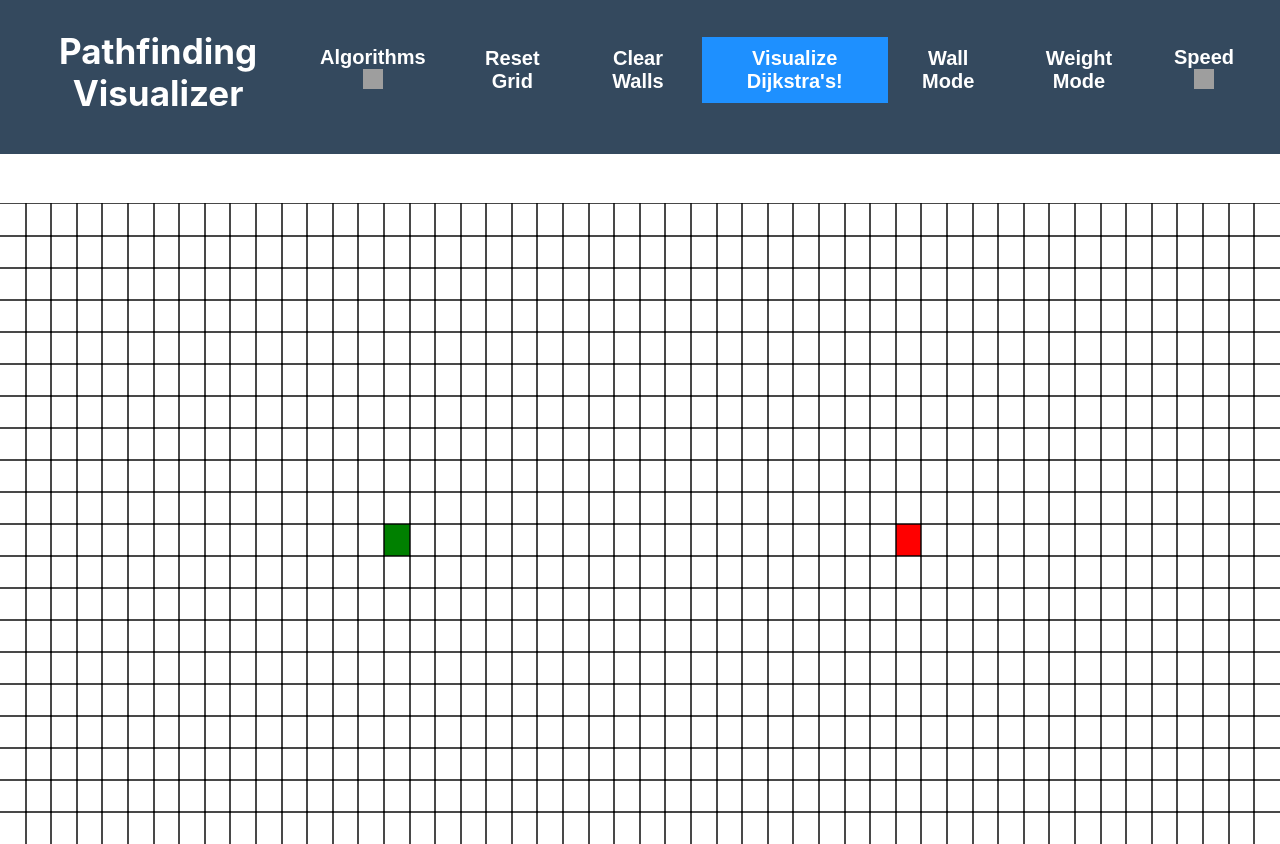
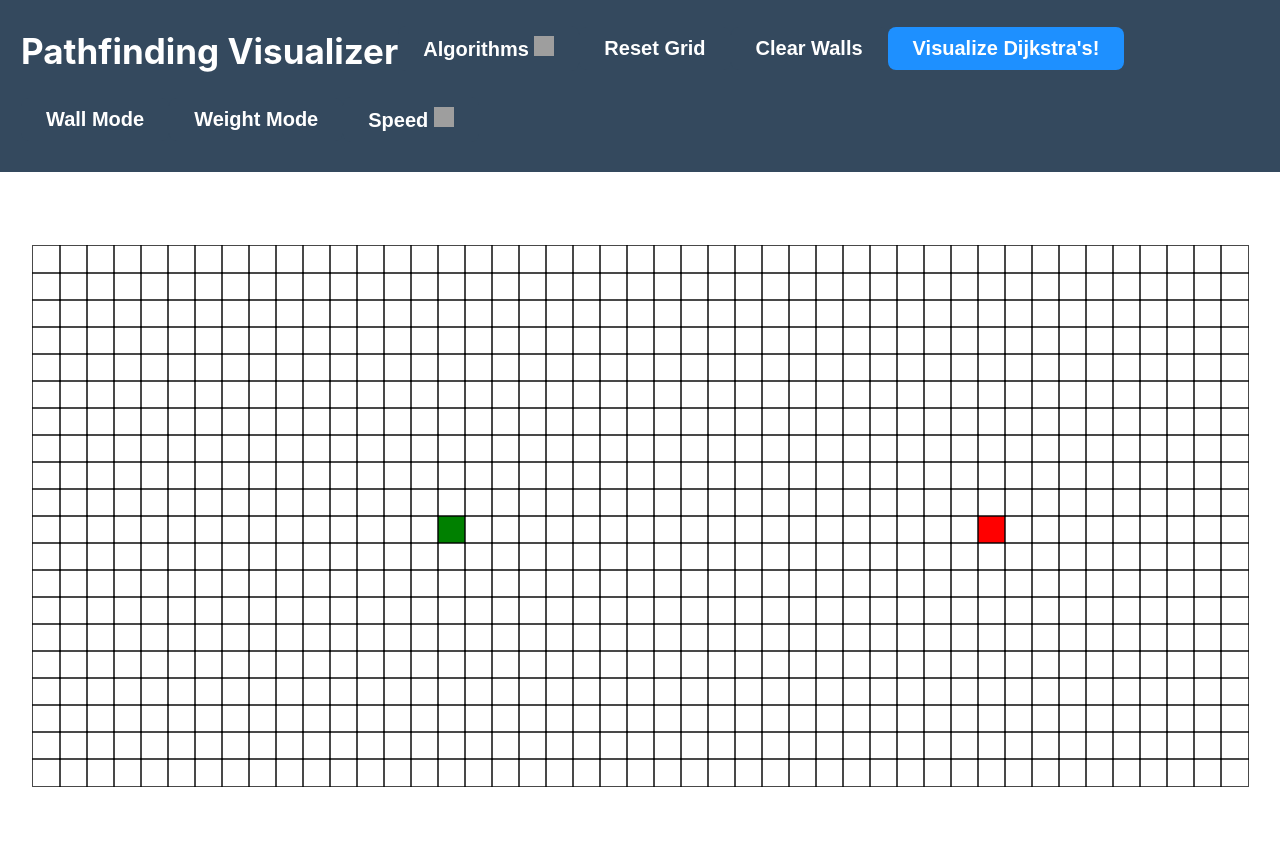
Before and after one commit to ChristopherChau/PathFindingVisualizer, a React (Create React App) app: page / in a window 1280 px wide. After the commit the page ends 810 px from the top, so only its background shows below. Built offline with nearby package versions, Linux system fonts and the light colour scheme; grey boxes are pictures that could not be loaded.

Commit message:
Goal nodes cannot be walls now and grid is updated with walls now and the visualize when it's animating works now

```diff
--- a/src/PathFindingVisualizer/Node/Node.css
+++ b/src/PathFindingVisualizer/Node/Node.css
@@ -1,6 +1,6 @@
 .node{
-  width:30px;
-  height:30px;
+  width:25px;
+  height:25px;
   outline: 1px solid rgba(0, 0, 0, 0.712);
   background-color: white;
 }
--- a/src/PathFindingVisualizer/Node/Node.jsx
+++ b/src/PathFindingVisualizer/Node/Node.jsx
@@ -1,17 +1,7 @@
-import React, {Component} from 'react';
-import './Node.css';
+import React from "react";
+import "./Node.css";
 
-/* eslint-disable no-undef */
-/* eslint-disable no-unused-vars */
-
-export default class Node extends Component{
-  constructor(props){
-    super(props);
-    this.state = {};
-  }
-
-  render() {
-    let {
+const Node = ({
   row,
   col,
   isWall,
@@ -23,32 +13,38 @@ export default class Node extends Component{
   onMouseUp,
   isFinal,
   isWeight,
-    } = this.props;
+}) => {
+  // Determine the appropriate CSS class for the node
+  const extraClassName = isVisitedAgain && isWeight
+    ? "nodeVisited weightNode"
+    : isFinish
+    ? "nodeFinish"
+    : isStart
+    ? "nodeStart"
+    : isVisitedAgain
+    ? "nodeVisited"
+    : isWall
+    ? "nodeWall"
+    : isFinal
+    ? "finalNode"
+    : isWeight
+    ? "weightNode"
+    : "";
 
-    let extraClassName =
-    (isVisitedAgain && isWeight) ? 'nodeVisited weightNode' :
-    isFinish ? 'nodeFinish' :
-    isStart ? 'nodeStart' :
-    isVisitedAgain ? 'nodeVisited' :
-    isWall ? 'nodeWall' :
-    isFinal ? 'finalNode':
-    isWeight ? 'weightNode' :
-    '';
-
-    return(
-      <>
+  return (
     <td
       className={`node ${extraClassName}`}
-              onMouseEnter={() => onMouseEnter(row,col)} //onMouseEnter will call the function we pass in as onMouseEnter and pass in col and row
-              onMouseDown={() => onMouseDown(row,col)}
-              onMouseUp={() => onMouseUp()}
-         ></td>
-       </>
-    )
-  }
-}
+      onMouseEnter={() => onMouseEnter(row, col)}
+      onMouseDown={() => onMouseDown(row, col)}
+      onMouseUp={onMouseUp}
+    />
+  );
+};
 
-export const DEFAULT_NODE = {
+// Default props for the Node component
+Node.defaultProps = {
   row: 0,
   col: 0,
 };
+
+export default Node;
--- a/src/PathFindingVisualizer/PathFindingVisualizer.jsx
+++ b/src/PathFindingVisualizer/PathFindingVisualizer.jsx
@@ -27,7 +27,6 @@ const PathFindingVisualizer = () => {
   const [animationId, setAnimationId] = useState(null);
   const [animationIds, setAnimationIds] = useState([]);
 
-
   let reset = false;
   let pathFound = false;
 
@@ -40,6 +39,11 @@ const PathFindingVisualizer = () => {
     }
     setNodes(newGrid);
   }, [nodes]);
+  const resetButtonHandler = () => {
+    clearAnimations(); // Stop ongoing animations
+    resetGrid(); // Reset the entire grid
+    pathFound = false; // Reset path flag
+  };
 
   const resetPath = useCallback(() => {
     const newGrid = nodes.slice();
@@ -72,8 +76,11 @@ const PathFindingVisualizer = () => {
       pathFound = false;
       resetPath();
     }
+
+    const node = nodes[row][col];
+    if (node.isStart || node.isFinish) return; // Prevent modification
+
     let newGrid;
-    if (currentAlg !== "Dijkstra's") return;
     if (currentMode === "weightMode") {
       newGrid = getNewGridWithWeight(nodes, row, col);
     } else {
@@ -85,6 +92,10 @@ const PathFindingVisualizer = () => {
 
   const handleMouseEnter = (row, col) => {
     if (!mouseIsPressed) return;
+
+    const node = nodes[row][col];
+    if (node.isStart || node.isFinish) return; // Prevent modification
+
     let newGrid;
     if (currentMode === "weightMode") {
       newGrid = getNewGridWithWeight(nodes, row, col);
@@ -168,19 +179,25 @@ const PathFindingVisualizer = () => {
     pathFound = true;
   };
 
-
+  const handleGridClick = () => {
+    if (pathFound) {
+      resetPath(); // Resets all path-related nodes
+      pathFound = false; // Prevent multiple resets
+    }
+  };
 
   return (
     <div className="container">
       <Navbar
         currentAlg={currentAlg}
         setCurrentAlgorithm={setCurrentAlg}
-        resetGrid={resetGrid}
+        resetGrid={resetButtonHandler}
         resetWalls={resetWalls}
         visualizeCurrAlg={() => visualizeCurrAlg(nodes)}
         setMode={setCurrentMode}
         setSpeed={setIntervalDelay}
       />
+      <div className="grid-container" onClick={handleGridClick}>
         <table className="grid">
           <tbody>
             {nodes.map((row, rowIndex) => (
@@ -200,6 +217,7 @@ const PathFindingVisualizer = () => {
           </tbody>
         </table>
       </div>
+    </div>
   );
 };
 
--- a/src/PathFindingVisualizer/components/Navbar.jsx
+++ b/src/PathFindingVisualizer/components/Navbar.jsx
@@ -1,4 +1,5 @@
 import React from "react";
+import "../styles/navBar.css";
 
 const Navbar = ({
   currentAlg,
--- a/src/PathFindingVisualizer/grid/helper.jsx
+++ b/src/PathFindingVisualizer/grid/helper.jsx
@@ -8,7 +8,7 @@ const initializeGrid = () => {
   const grid = [];
   for (let row = 0; row < 20; row++) {
     const currentRow = [];
-    for (let col = 0; col < 50; col++) {
+    for (let col = 0; col < 45; col++) {
       currentRow.push(createNode(row, col));
     }
     grid.push(currentRow);
@@ -34,15 +34,18 @@ const createNode = (row, col) => {
 }
 
 const getNewGridWithWall = (grid, row, col) => {
-  const newGrid = grid.slice();
-  const node = grid[row][col];
-  if (node.isWeight) {
-    node.isWeight = !node.isWeight;
-  }
-  const newNode = { ...node, isWall: !node.isWall };
-  newGrid[row][col] = newNode;
-  return newGrid;
-}
+    const newGrid = grid.slice();
+    const node = newGrid[row][col];
+    const newNode = {
+      ...node,
+      isWall: !node.isWall,
+      isVisitedAgain: false, // Clear visited status
+      isFinal: false,        // Clear final path status
+    };
+    newGrid[row][col] = newNode;
+    return newGrid;
+  };
+
 
 const getNewGridWithWeight = (grid, row, col) => {
   const newGrid = grid.slice();
--- a/src/PathFindingVisualizer/styles/grid.css
+++ b/src/PathFindingVisualizer/styles/grid.css
@@ -1,4 +1,10 @@
 .grid {
   margin:auto;
   border-collapse: collapse;
+  margin: 1.5rem;
 }
+
+.grid-container{
+    display: flex;
+    justify-content: center;
+}
--- a/src/PathFindingVisualizer/styles/navBar.css
+++ b/src/PathFindingVisualizer/styles/navBar.css
@@ -1,16 +1,16 @@
 
 
-.header{
-  display:flex;
+.header {
+    display: flex;
     flex-direction: row;
-  /* justify-content: center; */
+    flex-wrap: wrap;
     align-items: center;
     background-color: #34495e;
-  width:100%;
+    width: 100%;
     box-sizing: border-box;
     margin-bottom: 50px;
     padding: 15px 21px;
-
+    overflow: hidden;
   }
 
 .title{
@@ -26,12 +26,6 @@
   background-color: rgb(23, 117, 211);
 }
 
-/* .buttonList{
-  display: flex;
-  flex-direction: row;
-  justify-content: space-between;
-  align-items: center;
-} */
 .visualizeButn, .regularButn{
   font-size:20px;
   background-color: #34495e;
@@ -41,6 +35,7 @@
   border:none;
   cursor: pointer;
   margin-bottom: 15px;
+  border-radius: 0.5rem;
 }
 .visualizeButn{
   background-color: dodgerblue;
@@ -78,10 +73,10 @@
 /* .dropdown:hover .dropdownContent{
 } */
 .caret{
-  width: 20px; /* Set the width of the caret */
-  height: 20px; /* Set the height of the caret */
-  display: inline-block; /* Ensure the caret takes the size specified */
+  width: 20px;
+  height: 20px;
+  display: inline-block;
   background: url('https://cdn1.iconfinder.com/data/icons/outline-17/16/caret-down-512.png') no-repeat center center;
-  background-size: cover; /* Adjust background size as needed */
+  background-size: cover;
   cursor: pointer;
 }
```
Lines whose indentation alone changed are shown as unchanged.
